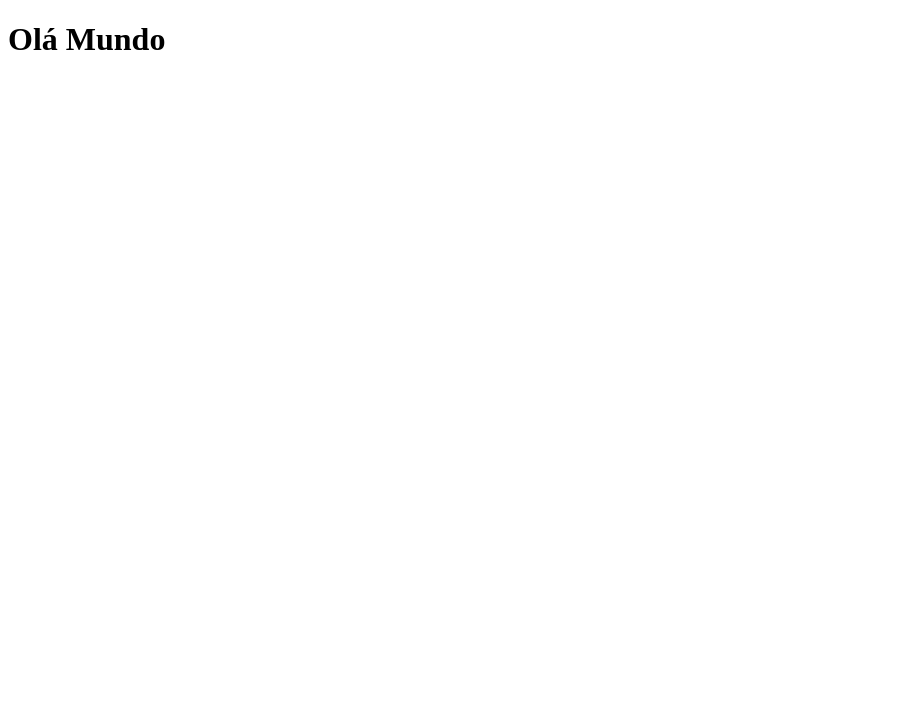
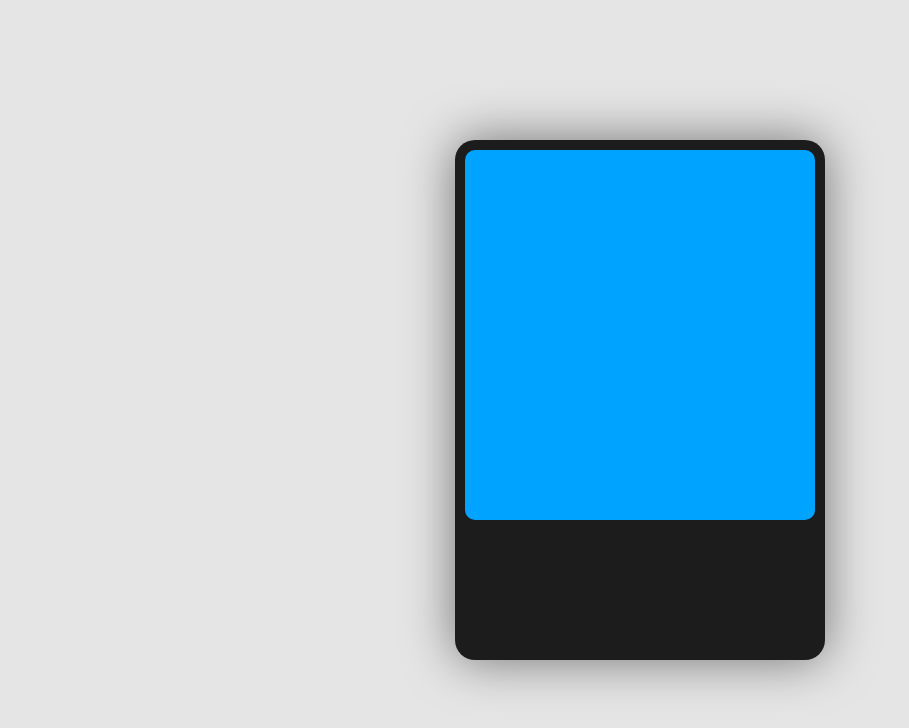
Before and after one commit to anthonyvii27/IDKTN, a React (Create React App) app in the folder frontend/: page / in a window 1280 px wide. Shown: the top 728 px of the page, without its empty margins (0-909 px from the left). Built offline with nearby package versions, Linux system fonts and the light colour scheme.

Commit message:
feat: added mainScreen, device and deviceScreen

```diff
--- a/frontend/package.json
+++ b/frontend/package.json
@@ -12,7 +12,8 @@
   "dependencies": {
     "react": "^17.0.2",
     "react-dom": "^17.0.2",
-    "react-scripts": "^4.0.3"
+    "react-scripts": "^4.0.3",
+    "styled-components": "^5.3.1"
   },
   "browserslist": {
     "production": [
--- a/frontend/public/index.html
+++ b/frontend/public/index.html
@@ -6,6 +6,7 @@
         <meta name="theme-color" content="#000000" />
         <meta name="description" content="IDKTN" />
         <link rel="manifest" href="%PUBLIC_URL%/manifest.json" />
+        <link rel="stylesheet" href="reset.css" />
         <title>IDKTN</title>
     </head>
     <body>
--- /dev/null
+++ b/frontend/public/reset.css
@@ -0,0 +1,48 @@
+html, body, div, span, applet, object, iframe,
+h1, h2, h3, h4, h5, h6, p, blockquote, pre,
+a, abbr, acronym, address, big, cite, code,
+del, dfn, em, img, ins, kbd, q, s, samp,
+small, strike, strong, sub, sup, tt, var,
+b, u, i, center,
+dl, dt, dd, ol, ul, li,
+fieldset, form, label, legend,
+table, caption, tbody, tfoot, thead, tr, th, td,
+article, aside, canvas, details, embed,
+figure, figcaption, footer, header, hgroup,
+menu, nav, output, ruby, section, summary,
+time, mark, audio, video {
+	margin: 0;
+	padding: 0;
+	border: 0;
+	font-size: 100%;
+	font: inherit;
+	vertical-align: baseline;
+}
+
+article, aside, details, figcaption, figure,
+footer, header, hgroup, menu, nav, section {
+	display: block;
+}
+
+body {
+	line-height: 1;
+}
+
+ol, ul {
+	list-style: none;
+}
+
+blockquote, q {
+	quotes: none;
+}
+
+blockquote:before, blockquote:after,
+q:before, q:after {
+	content: '';
+	content: none;
+}
+
+table {
+	border-collapse: collapse;
+	border-spacing: 0;
+}
--- a/frontend/src/App.js
+++ b/frontend/src/App.js
@@ -1,9 +1,16 @@
 import React from 'react';
+import MainScreen from './layout/main';
+import Device from './layout/device';
+import DeviceScreen from './layout/deviceScreen';
 
 const App = () => (
-    <main>
-        <h1>Olá Mundo</h1>
-    </main>
+    <MainScreen>
+        <Device>
+            <DeviceScreen>
+
+            </DeviceScreen>
+        </Device>
+    </MainScreen>
 );
 
 export default App;
--- /dev/null
+++ b/frontend/src/layout/device/index.jsx
@@ -0,0 +1,10 @@
+import React from 'react';
+import { DeviceBody } from './styles';
+
+const Device = props => (
+    <DeviceBody>
+        {props.children}
+    </DeviceBody>
+);
+
+export default Device;
--- /dev/null
+++ b/frontend/src/layout/device/styles.js
@@ -0,0 +1,10 @@
+import styled from 'styled-components';
+
+export const DeviceBody = styled.section`
+    width: 350px;
+    height: 500px;
+    padding: 10px;
+    background: #1C1C1C;
+    border-radius: 20px;
+    box-shadow: 0px 0px 50px rgba(0, 0, 0, 0.5);
+`
--- /dev/null
+++ b/frontend/src/layout/deviceScreen/index.jsx
@@ -0,0 +1,10 @@
+import React from 'react';
+import { Screen } from './styles';
+
+const DeviceScreen = props => (
+    <Screen bgColor="#00A3FF">
+        {props.children}
+    </Screen>
+);
+
+export default DeviceScreen;
--- /dev/null
+++ b/frontend/src/layout/deviceScreen/styles.js
@@ -0,0 +1,8 @@
+import styled from 'styled-components';
+
+export const Screen = styled.section`
+    width: 100%;
+    height: 370px;
+    background: ${props => props.bgColor};
+    border-radius: 10px;
+`
--- /dev/null
+++ b/frontend/src/layout/main/index.jsx
@@ -0,0 +1,10 @@
+import React from 'react';
+import { Main } from './styles';
+
+const MainScreen = props => (
+    <Main>
+        {props.children}
+    </Main>
+);
+
+export default MainScreen;
--- /dev/null
+++ b/frontend/src/layout/main/styles.js
@@ -0,0 +1,11 @@
+import styled from 'styled-components';
+
+export const Main = styled.section`
+    width: 100%;
+    height: 100vh;
+    background: #E5E5E5;
+
+    display: flex;
+    justify-content: center;
+    align-items: center;
+`
```
Also changed, not shown: 1 other file (tests, documents, lock files or other folders).
